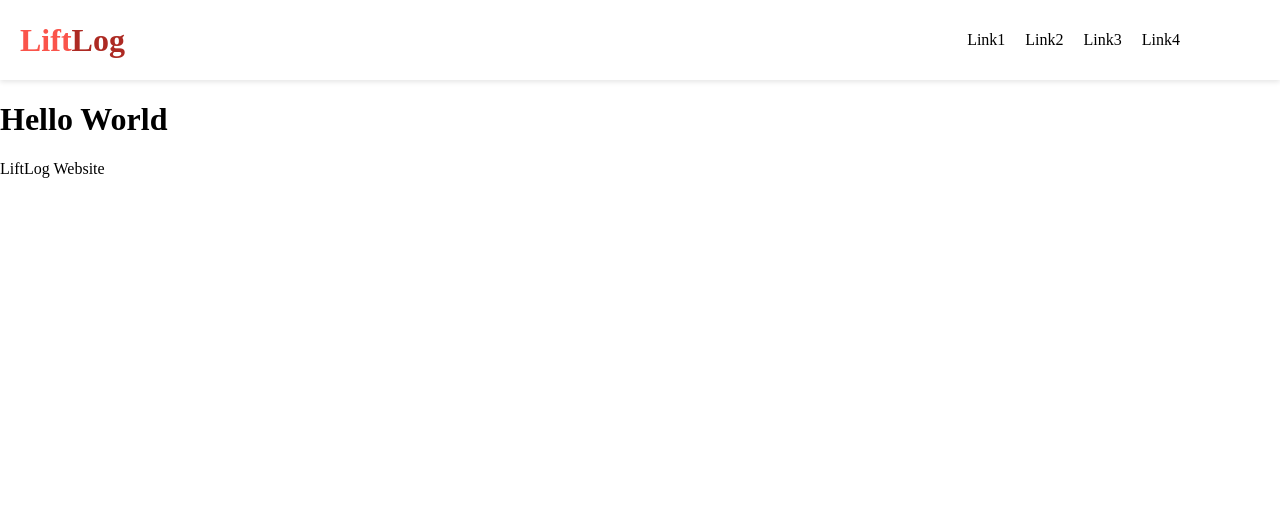
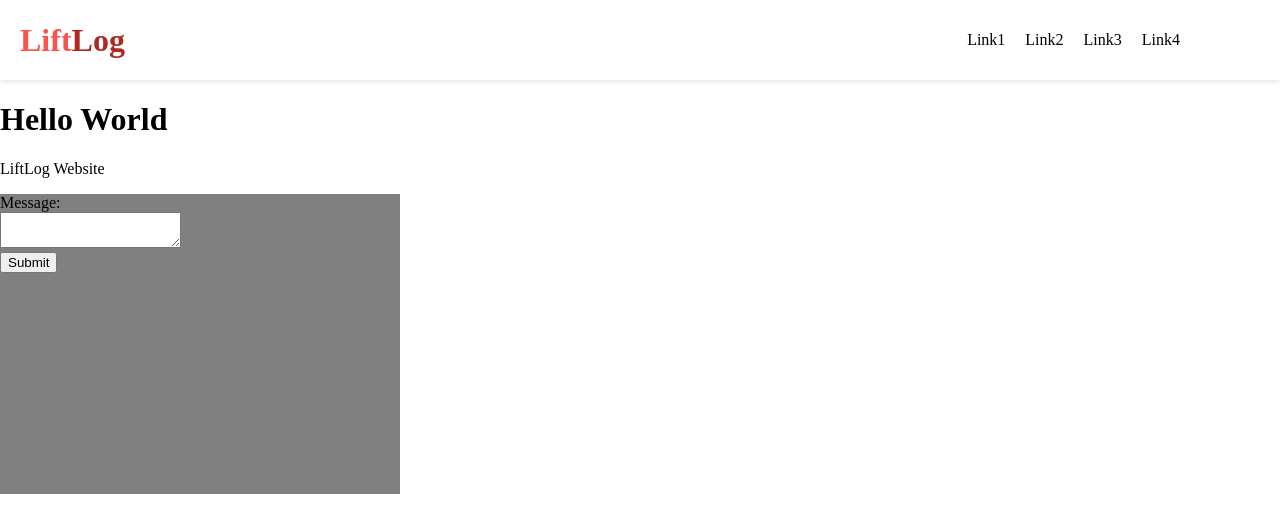
Before and after one commit to nicschittenhelm/LiftLog, a React (Vite) app in the folder frontend/: page / in a window 1280 px wide. Shown: the top 532 px of the page. Built offline with nearby package versions, Linux system fonts and the light colour scheme.

Commit message:
implemented debug form to test api requests

```diff
--- a/frontend/src/App.tsx
+++ b/frontend/src/App.tsx
@@ -1,5 +1,6 @@
 import './styles/Main.scss'
 import Navbar from "./components/Navbar.tsx"
+import DebugInput from './components/DebugInput.tsx'
 
 function App() {
   return (
@@ -7,6 +8,8 @@ function App() {
       <Navbar/>
       <h1>Hello World</h1>
       <p>LiftLog Website</p>
+
+      <DebugInput/>
     </>
   )
 }
--- /dev/null
+++ b/frontend/src/components/DebugInput.tsx
@@ -0,0 +1,20 @@
+import React from "react";
+import '../styles/component-styles/DebugInput.scss';
+
+const  DebugInput = () => {
+    return (
+
+      <form className="debug-wrapper">
+        <label>
+          Message:
+          <br/>
+          <textarea name="message" />
+        </label>
+        <br/>
+        <input type="submit" value="Submit" />
+      </form>
+
+    );
+  }
+
+export default DebugInput;
--- /dev/null
+++ b/frontend/src/styles/component-styles/DebugInput.scss
@@ -0,0 +1,7 @@
+@import "../Variables.scss";
+
+.debug-wrapper {
+    width: 400px;
+    height: 300px;
+    background-color: grey;
+}
```
